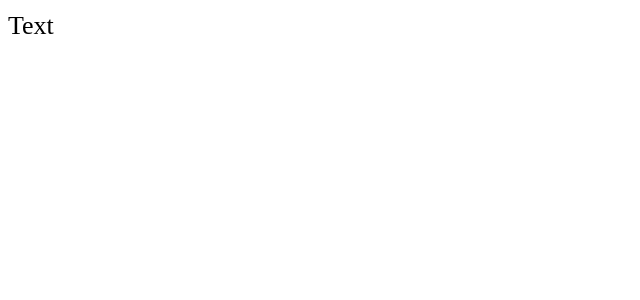
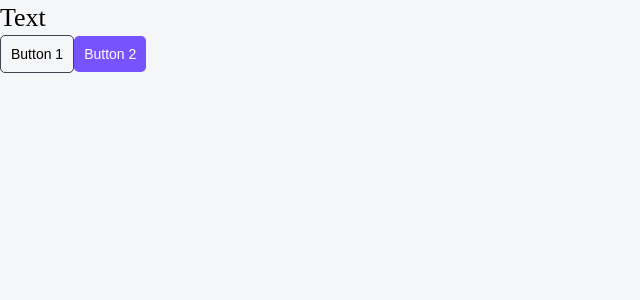
Before and after one commit to AlexanderBitagirov/NestJS-TypeScript, a Next.js app: page / in a window 1280 px wide. Shown: the top 300 px of the page, without its empty margins (0-640 px from the left). Built offline with nearby package versions, Linux system fonts and the light colour scheme.

Commit message:
created button component

```diff
--- /dev/null
+++ b/components/Button/Button.module.css
@@ -0,0 +1,24 @@
+.button {
+    display: inline-block;
+
+    box-sizing: border-box;
+    padding: 10px;
+
+    cursor: pointer;
+    text-align: center;
+    border: none;
+    border-radius: 5px;
+
+    font-size: 14px;
+}
+
+.primary {
+    color: var(--white);
+    background-color: var(--primary);
+}
+
+.ghost {
+    color: var(--black);
+    background: none;
+    border: 1px solid var(--gray);
+}
--- /dev/null
+++ b/components/Button/Button.props.tsx
@@ -0,0 +1,6 @@
+import { ReactNode } from "react";
+
+export interface ButtonProps {
+    children: ReactNode;
+    appearance: 'primary' | 'ghost'
+}
--- /dev/null
+++ b/components/Button/Button.tsx
@@ -0,0 +1,17 @@
+import { ButtonProps } from "./Button.props";
+import styles from "./Button.module.css";
+import cn from "classnames";
+
+export const Button = ({appearance , children}: ButtonProps):JSX.Element => {
+    return (
+        <button
+            className={cn(styles.button, {
+                [styles.primary]: appearance == 'primary',
+                [styles.ghost]: appearance == 'ghost'
+            }
+            )}
+        >
+            {children}
+        </button>
+    );
+};
--- a/components/index.tsx
+++ b/components/index.tsx
@@ -1 +1,2 @@
 export * from './Htag/Htag';
+export * from './Button/Button';
--- a/package.json
+++ b/package.json
@@ -15,6 +15,7 @@
     "react-dom": "18.2.0"
   },
   "devDependencies": {
+    "@types/classnames": "^2.3.1",
     "@types/node": "18.7.4",
     "@types/react": "18.0.17",
     "@types/react-dom": "18.0.6",
--- a/pages/_app.tsx
+++ b/pages/_app.tsx
@@ -1,3 +1,4 @@
+import '../styles/globals.css';
 import type { AppProps } from 'next/app';
 
 function MyApp({ Component, pageProps }: AppProps): JSX.Element {
--- a/pages/index.tsx
+++ b/pages/index.tsx
@@ -1,11 +1,13 @@
 import type { NextPage } from 'next';
-import { Htag } from '../components';
+import { Button, Htag } from '../components';
 
 
 const Home: NextPage = () => {
   return (
     <>
       <Htag tag="h1">Text</Htag>
+      <Button appearance='ghost'> Button 1</Button>
+      <Button appearance='primary'> Button 2</Button>
     </>
   );
 };
--- a/styles/globals.css
+++ b/styles/globals.css
@@ -2,8 +2,8 @@ html,
 body {
   padding: 0;
   margin: 0;
-  font-family: -apple-system, BlinkMacSystemFont, Segoe UI, Roboto, Oxygen,
-    Ubuntu, Cantarell, Fira Sans, Droid Sans, Helvetica Neue, sans-serif;
+  color: var(--black);
+  background-color: #F5F6F8;
 }
 
 a {
@@ -15,12 +15,9 @@ a {
   box-sizing: border-box;
 }
 
-@media (prefers-color-scheme: dark) {
-  html {
-    color-scheme: dark;
-  }
-  body {
-    color: white;
-    background: black;
-  }
+:root {
+  --black: black;
+  --white: white;
+  --primary: #7653FC;
+  --gray: #3B434E;
 }
```
Also changed, not shown: styles/Home.module.css (deleted, +0 -129 lines), 1 other file (tests, documents, lock files or other folders).
